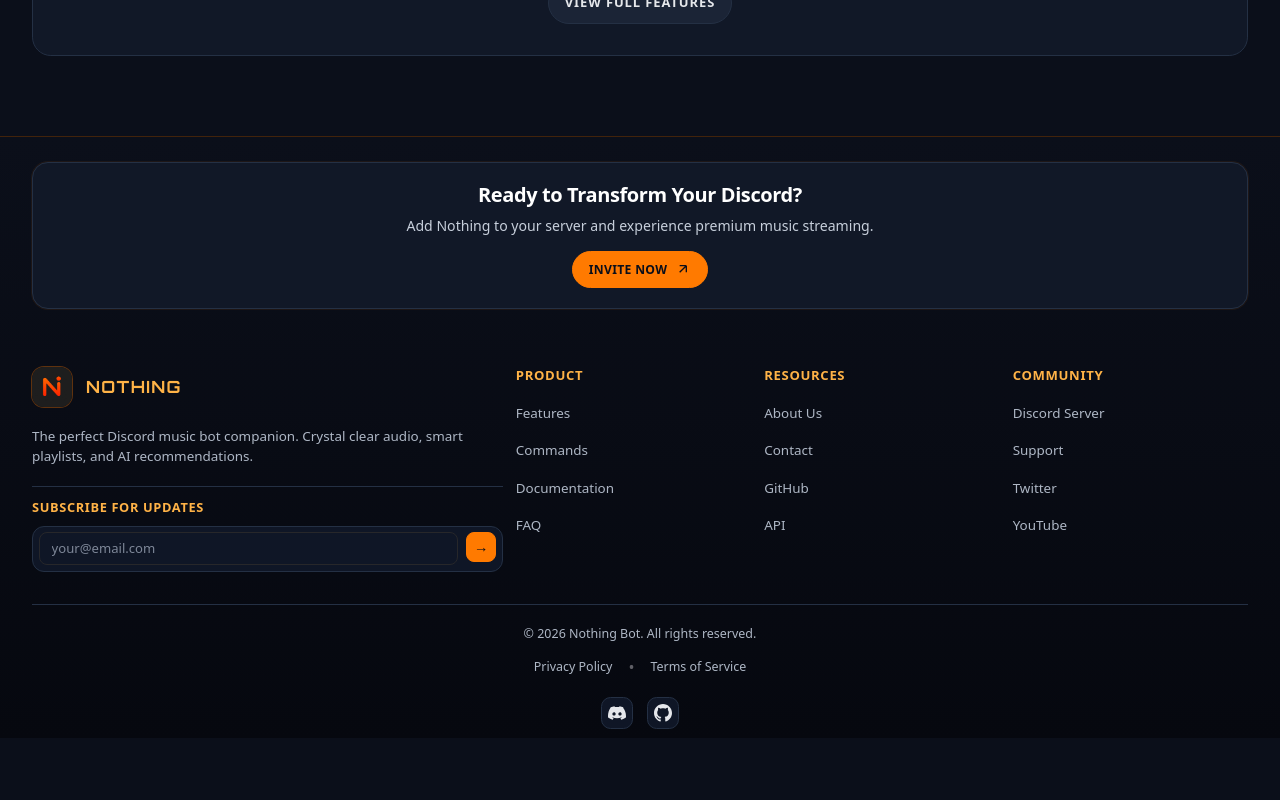
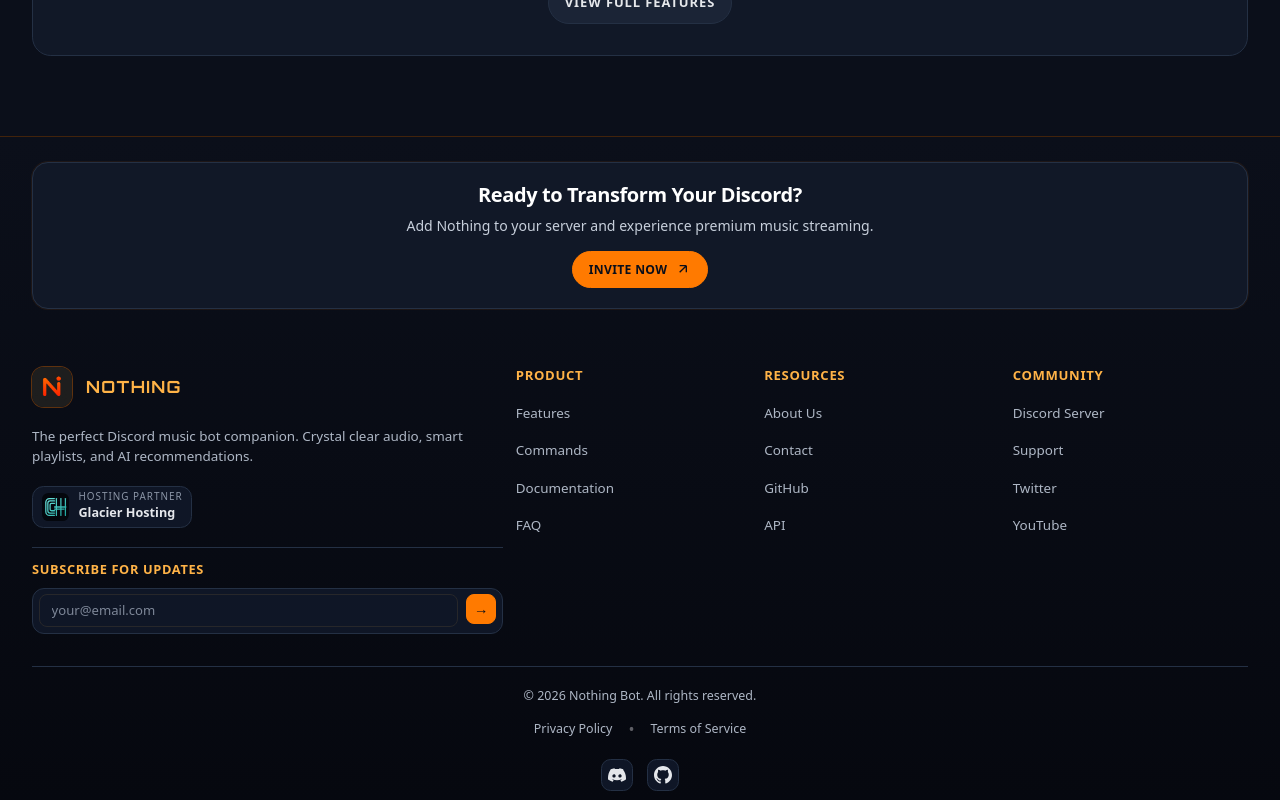
Before and after one commit to DevNest-Prince/Nothing-Muisc, a Next.js app in the folder client/: page / in a window 1280 px wide. Shown: the part 1744-2544 px from the top of the page. Before the commit the page ends 2482 px from the top, so only its background shows below. Built offline with nearby package versions, Linux system fonts and the light colour scheme.

Commit message:
feat: add Glacier Hosting link and logo to footer for improved visibility

```diff
--- a/client/src/components/Footer.js
+++ b/client/src/components/Footer.js
@@ -48,6 +48,22 @@
               <span className="footer-brand-name">NOTHING</span>
             </div>
             <p className="footer-brand-desc">The perfect Discord music bot companion. Crystal clear audio, smart playlists, and AI recommendations.</p>
+
+            <a
+              href={SITE_CONFIG.links.hostingPartner}
+              target="_blank"
+              rel="noreferrer"
+              className="footer-hosting-partner"
+              aria-label="Glacier Hosting"
+            >
+              <span className="footer-hosting-logo-wrap" aria-hidden="true">
+                <img src="/glacier-hosting-logo.svg" alt="" className="footer-hosting-logo" />
+              </span>
+              <span className="footer-hosting-copy">
+                <span className="footer-hosting-label">Hosting Partner</span>
+                <span className="footer-hosting-name">Glacier Hosting</span>
+              </span>
+            </a>
 
             <div className="footer-newsletter">
               <label className="footer-label">Subscribe for Updates</label>
```
